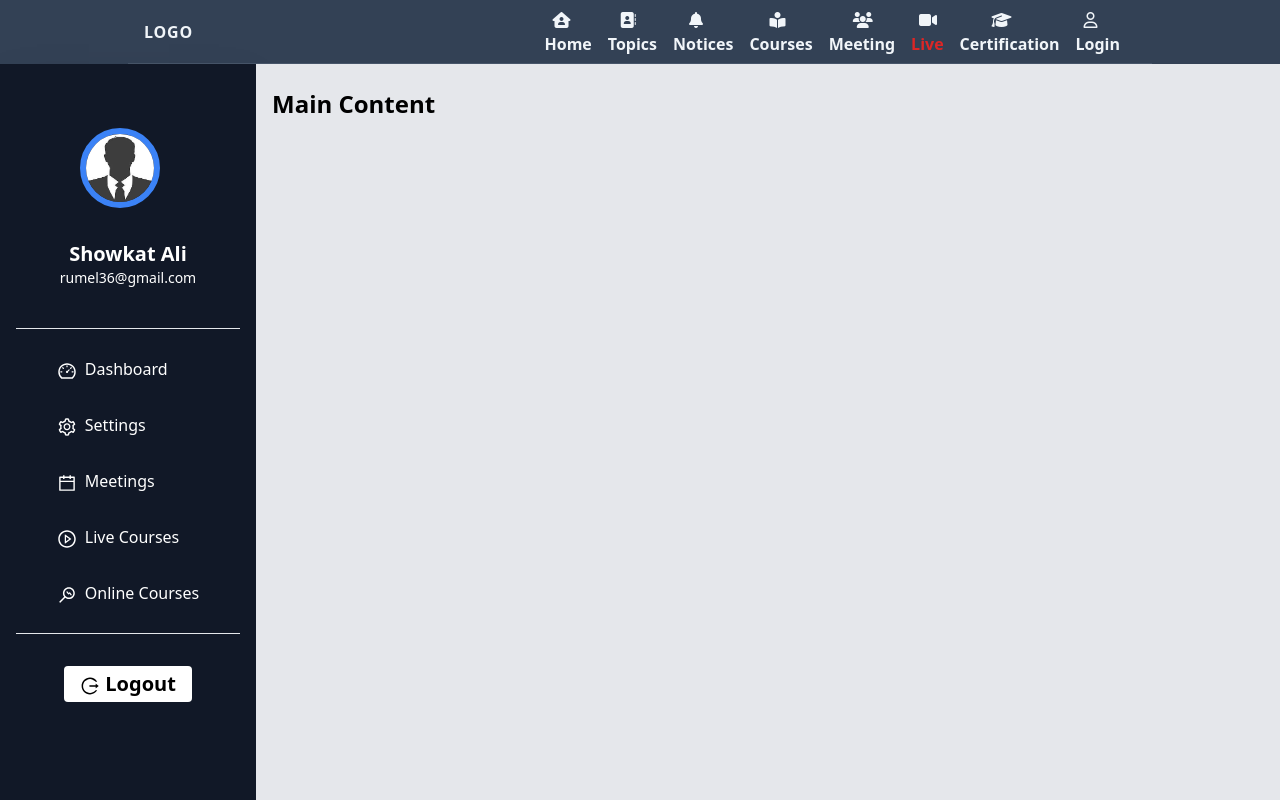
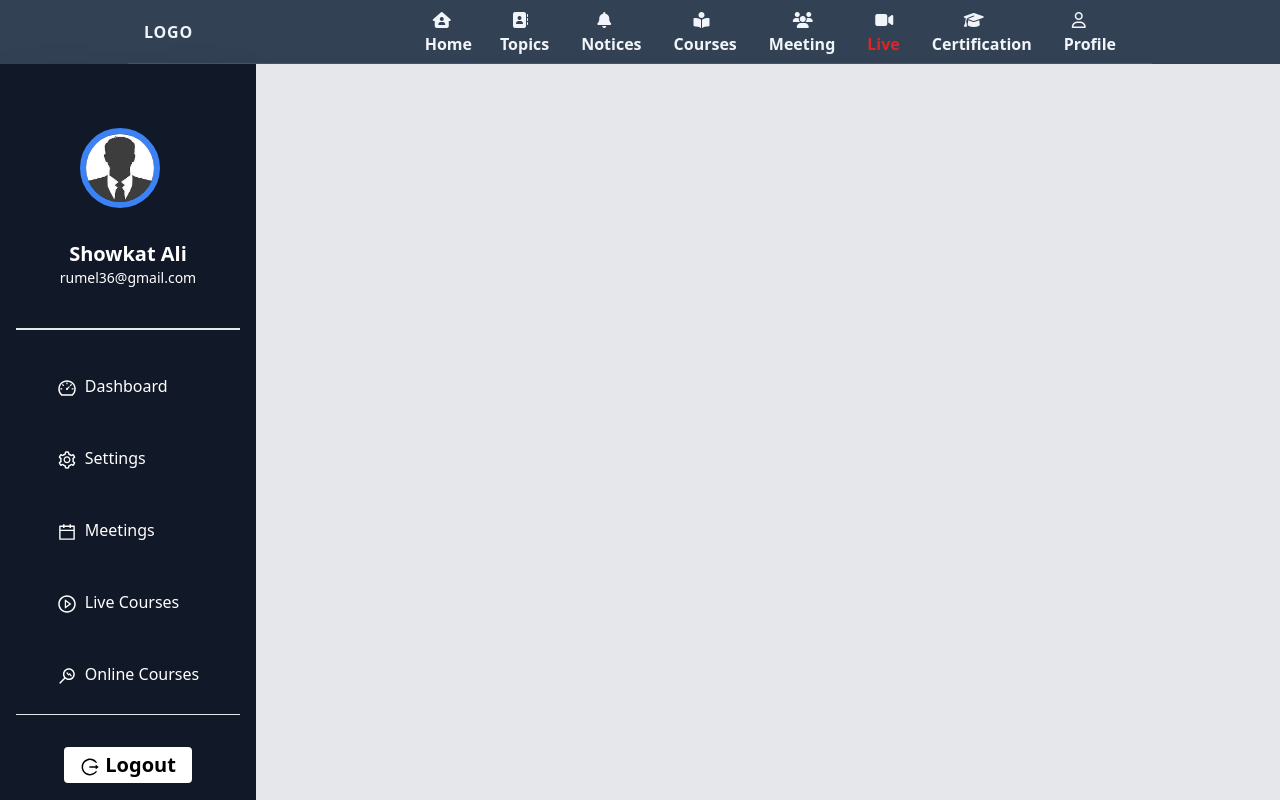
Before and after one commit to Sadekinchowdhury/E-learnig, a React (Create React App) app: page /profile in a window 1280 px wide. Shown: the top 800 px of the page. Built offline with nearby package versions, Linux system fonts and the light colour scheme.

Commit message:
navabr edit,profile dashboard make

```diff
--- a/src/App.js
+++ b/src/App.js
@@ -1,7 +1,7 @@
 import "./App.css";
-import React from "react";
+import React, { Children } from "react";
 import Navbar from "./components/Navbar";
-import { BrowserRouter, Routes, Route } from "react-router-dom";
+import { BrowserRouter, Routes, Route, Outlet } from "react-router-dom";
 import Home from "./Home";
 import DigitalMarketing from "./components/topics/DigitalMarketing";
 import AppDevelopment from "./components/topics/AppDevelopment";
@@ -28,6 +28,11 @@ import Live from "./components/live/Live";
 import Lives from "./components/live/Lives";
 
 import CourseDetails from "./components/courses/CourseDetails";
+import ProfileDashboard from "./DashBoard/ProfileDashboard/ProfileDashboard";
+import Setting from "./DashBoard/Setting/Setting";
+import LiveMettings from "./DashBoard/LiveMettings/LiveMettings";
+import LiveCourse from "./DashBoard/LiveCourse/LiveCourse";
+
 
 
 function App() {
@@ -100,8 +105,28 @@ function App() {
                         element={<SignIn />}></Route>
                     <Route path="/signup"
                         element={<Signup />}></Route>
-                    <Route path="/profile"
-                        element={<Profile />}></Route>
+                    {/* <Route path="/profile"
+                        element={<Profile />}
+                    >
+                        <Route path="/profile/dashboard"
+                            element={<ProfileDashboard />}
+                        >
+
+                        </Route>
+                    </Route> */}
+
+                    <Route path="/profile" element={<Profile />}>
+                        <Route path="/profile/dashboard" element={<ProfileDashboard />} />
+                        <Route path="/profile/setting" element={<Setting />} />
+                        <Route path="/profile/meeting" element={<LiveMettings />} />
+                        <Route path="/profile/livecourse" element={<LiveCourse />} />
+                        {/* <Route path="/profile/" element={ } />
+                        <Route path="/profile/" element={ } />
+                        <Route path="/profile/" element={ } />
+                        <Route path="/profile/" element={ } /> */}
+
+                    </Route>
+
                 </Routes>
                 <Footer />
             </BrowserRouter>
--- /dev/null
+++ b/src/DashBoard/LiveCourse/LiveCourse.js
@@ -0,0 +1,11 @@
+import React from 'react';
+
+const LiveCourse = () => {
+    return (
+        <div>
+
+        </div>
+    );
+};
+
+export default LiveCourse;
--- /dev/null
+++ b/src/DashBoard/LiveMettings/LiveMettings.js
@@ -0,0 +1,11 @@
+import React from 'react';
+
+const LiveMettings = () => {
+    return (
+        <div>
+
+        </div>
+    );
+};
+
+export default LiveMettings;
--- /dev/null
+++ b/src/DashBoard/ProfileDashboard/ProfileDashboard.js
@@ -0,0 +1,11 @@
+import React from 'react';
+
+const ProfileDashboard = () => {
+    return (
+        <div className='h-screen bg-red-500'>
+
+        </div>
+    );
+};
+
+export default ProfileDashboard;
--- /dev/null
+++ b/src/DashBoard/Setting/Setting.js
@@ -0,0 +1,11 @@
+import React from 'react';
+
+const Setting = () => {
+    return (
+        <div>
+            <h1>settings</h1>
+        </div>
+    );
+};
+
+export default Setting;
--- a/src/DashBoard/SidebarMenu.js
+++ b/src/DashBoard/SidebarMenu.js
@@ -2,6 +2,7 @@ import React from 'react';
 import { IconContext } from 'react-icons';
 import { AiOutlineDashboard, AiOutlineSetting, AiOutlineLogout } from 'react-icons/ai';
 import { AiOutlineCalendar, AiOutlinePlayCircle, AiOutlineMonitor } from 'react-icons/ai';
+import { Link } from 'react-router-dom';
 
 const Sidebar = () => {
     return (
@@ -10,36 +11,36 @@ const Sidebar = () => {
 
                 <nav className="flex-grow">
                     <ul className="flex flex-col">
-                        <li className="p-4 hover:bg-gray-800">
+                        <Link to="/profile/dashboard" className="p-4 mt-4 hover:rounded-lg  hover:border-blue-700 hover:border-[0.5px] transition duration-300 hover:scale-110 hover:bg-gray-800">
                             <IconContext.Provider value={{ className: 'inline-block mr-2' }}>
                                 <AiOutlineDashboard size={20} />
                             </IconContext.Provider>
                             Dashboard
-                        </li>
-                        <li className="p-4 hover:bg-gray-800">
+                        </Link>
+                        <Link to="/profile/setting" className="p-4 mt-4 hover:rounded-lg  hover:border-blue-700 hover:border-[0.5px] transition duration-300 hover:scale-110 hover:bg-gray-800">
                             <IconContext.Provider value={{ className: 'inline-block mr-2' }}>
                                 <AiOutlineSetting size={20} />
                             </IconContext.Provider>
                             Settings
-                        </li>
-                        <li className="p-4 hover:bg-gray-800">
+                        </Link>
+                        <Link to="/profile/meeting" className="p-4 mt-4 hover:rounded-lg  hover:border-blue-700 hover:border-[0.5px] transition duration-300 hover:scale-110 hover:bg-gray-800">
                             <IconContext.Provider value={{ className: 'inline-block mr-2' }}>
                                 <AiOutlineCalendar size={20} />
                             </IconContext.Provider>
                             Meetings
-                        </li>
-                        <li className="p-4 hover:bg-gray-800">
+                        </Link>
+                        <Link to="/profile/livecourse" className="p-4 mt-4 hover:rounded-lg  hover:border-blue-700 hover:border-[0.5px] transition duration-300 hover:scale-110 hover:bg-gray-800">
                             <IconContext.Provider value={{ className: 'inline-block mr-2' }}>
                                 <AiOutlinePlayCircle size={20} />
                             </IconContext.Provider>
                             Live Courses
-                        </li>
-                        <li className="p-4 hover:bg-gray-800">
+                        </Link>
+                        <Link to="/profile/onlinecourse" className="p-4 mt-4 hover:rounded-lg  hover:border-blue-700 hover:border-[0.5px] transition duration-300 hover:scale-110 hover:bg-gray-800">
                             <IconContext.Provider value={{ className: 'inline-block mr-2' }}>
                                 <AiOutlineMonitor size={20} />
                             </IconContext.Provider>
                             Online Courses
-                        </li>
+                        </Link>
                     </ul>
                 </nav>
 
--- a/src/components/Menu.js
+++ b/src/components/Menu.js
@@ -6,187 +6,100 @@ export default function Menu() {
     // const [showModal, setShowModal] = useState(null);
 
     return (
-        <div className="px-2  md:px-0 py-3 space-y-2 md:space-y-0 md:space-x-2 font-medium text-slate-100" id="main_menu">
-            <ul className="md:flex p-1 md:p-2 text-sm md:text-base" id="menu_nav">
+        <div className="px-2  md:px-0  space-y-2 md:space-y-0 md:space-x-2 font-medium text-slate-100" id="main_menu">
+            <ul className="md:flex lg:items-center lg:justify-center text-start gap-2 md:p-2 text-sm md:text-base" id="menu_nav">
                 {/* Home */}
-                <li class="relative mx-1 px-1 py-2 group mb-1 md:mb-0" id="button_admin">
-                    <i class="fa-sharp fa-solid fa-house-user ml-2"></i><br />
-                    <Link to="/" class="font-semibold whitespace-no-wrap text-slate-100 hover:text-yellow-300">
+                <Link to="/" className="relative lg:block flex  lg:px-2  lg:py-1 duration-1000 hover:scale-105 hover:text-pink-700 transition rounded-xl    lg:hover:border-sky-500 lg:hover:border-[2px] py-2  group mb-1 md:mb-0" id="button_admin">
+                    <i class="lg:mr-0 mr-1 fa-sharp fa-solid fa-house-user ml-2"></i><br />
+                    <li class=" font-semibold whitespace-no-wrap text-slate-100 hover:text-yellow-300">
                         <span class="firstlevel">Home</span>
-                    </Link>
-                </li>
+                    </li>
+                </Link>
                 {/* Topics */}
-                <li class="relative mx-1 px-1 py-2 group mb-1 md:mb-0" id="button_admin">
+                <Link to="/service" className="relative lg:block flex  lg:px-2  lg:py-1 duration-1000 hover:scale-105 hover:text-pink-700 transition rounded-xl    lg:hover:border-sky-500 lg:hover:border-[2px] mx-1 px-1 py-2 group mb-1 md:mb-0" id="button_admin">
                     <i class="fa-solid fa-address-book ml-3"></i><br />
-                    <Link to="/service" class="font-semibold whitespace-no-wrap text-slate-100 hover:text-yellow-300">
+                    <li class="font-semibold whitespace-no-wrap text-slate-100 hover:text-yellow-300">
                         <span class="firstlevel">Topics</span>
-                    </Link>
-                </li>
+                    </li>
+                </Link>
                 {/* Notices */}
-                <li className="relative mx-1 px-1 py-2 group mb-1 md:mb-0" id="button_admin">
+                <Link to="/notices" className="relative lg:block flex  lg:px-2  lg:py-1 duration-1000 hover:scale-105 hover:text-pink-700 transition rounded-xl    lg:hover:border-sky-500 lg:hover:border-[2px] mx-1 px-1 py-2 group mb-1 md:mb-0" id="button_admin">
                     <i class="fa-solid fa-bell ml-4"></i><br />
-                    <Link to="/notices" className="font-semibold whitespace-no-wrap text-slate-100 hover:text-yellow-300">
+                    <li className="font-semibold whitespace-no-wrap text-slate-100 hover:text-yellow-300">
                         <span className="firstlevel">Notices</span>
-                    </Link>
-                </li>
+                    </li>
+                </Link>
                 {/* Courses */}
-                <li className="relative mx-1 px-1 py-2 group mb-1 md:mb-0" id="button_admin">
+                <Link to="/course" className="relative lg:block flex  lg:px-2  lg:py-1 duration-1000 hover:scale-105 hover:text-pink-700 transition rounded-xl    lg:hover:border-sky-500 lg:hover:border-[2px] mx-1 px-1 py-2 group mb-1 md:mb-0" id="button_admin">
                     <i class="fa-solid fa-book-open-reader ml-5"></i><br />
                     <a className="font-semibold whitespace-no-wrap text-slate-100 hover:text-yellow-300">
                         <span className="firstlevel">
-                            <Link to="/course">Courses</Link>
+                            <li >Courses</li>
                         </span>
                     </a>
-                </li>
+                </Link>
                 {/* Meeting */}
-                <li className="relative mx-1 px-1 py-2 group mb-1 md:mb-0" id="button_admin">
+                <Link to="/meeting" className="relative lg:block flex  lg:px-2  lg:py-1 duration-1000 hover:scale-105 hover:text-pink-700 transition rounded-xl    lg:hover:border-sky-500 lg:hover:border-[2px] mx-1 px-1 py-2 group mb-1 md:mb-0" id="button_admin">
                     <i class="fa-solid fa-users ml-6"></i><br />
                     <a className="font-semibold whitespace-no-wrap text-slate-100 hover:text-yellow-300">
                         <span className="last firstlevel">
-                            <Link to="/meeting">
+                            <li >
                                 Meeting
-                            </Link>
-                            {/* <div> {
-                                showModal && (
-                                    <div className="fixed z-10 inset-0 overflow-y-auto">
+                            </li>
 
-                                        <div className="px-1 pb-8 text-center sm:block sm:p-0 mt-8">
-                                            <div className="fixed inset-0 transition-opacity">
-                                                <div className="absolute inset-0 bg-gray-500 opacity-75"></div>
-                                            </div>
-                                            <span className="hidden sm:inline-block sm:align-middle sm:h-screen" aria-hidden="true">
-                                                &#8203;
-                                            </span>
-                                            <div className="inline-block align-bottom bg-white rounded-lg text-left overflow-hidden shadow-xl transform transition-all sm:my-8 sm:align-middle sm:max-w-lg sm:w-full" role="dialog" aria-modal="true" aria-labelledby="modal-headline">
-                                                <div className="bg-white px-4  pt-5 pb-4 sm:p-6 sm:pb-4">
-                                                    <div className="flex items-center justify-center">
-
-                                                        <div className="mt-3 text-center sm:mt-0 sm:ml-4 sm:text-left">
-
-                                                            <div className="mt-2">
-                                                                <div className="mb-4">
-
-                                                                    <input type="text" id="username" placeholder="UserName" className="shadow appearance-none border rounded w-full py-2 px-3 text-gray-700 leading-tight focus:outline-none focus:shadow-outline"/>
-                                                                </div>
-                                                                <div className="mb-4">
-
-                                                                    <input type="password" id="password" placeholder="Password" className="shadow appearance-none border rounded w-full py-2 px-3 text-gray-700 leading-tight focus:outline-none focus:shadow-outline"/>
-                                                                </div>
-                                                                <div className="mb-4">
-
-                                                                    <input type="code" id="Secretcode" placeholder="Secret Code" className="shadow appearance-none border rounded w-full py-2 px-3 text-gray-700 leading-tight focus:outline-none focus:shadow-outline"/>
-                                                                </div>
-                                                                <div className="mb-4">
-
-                                                                    <input type="id" id="Meeting Id" placeholder="Meeting Id" className="shadow appearance-none border rounded w-full py-2 px-3 text-gray-700 leading-tight focus:outline-none focus:shadow-outline"/>
-                                                                </div>
-                                                                <div className="flex justify-center">
-                                                                    <button className="bg-blue-500 hover:bg-blue-700 text-white font-bold py-2 px-4 rounded focus:outline-none focus:shadow-outline">
-                                                                        Submit
-                                                                    </button>
-                                                                </div>
-                                                            </div>
-                                                        </div>
-                                                    </div>
-
-                                                    <div className="bg-gray-50 px-4 py-3 sm:px-6 sm:flex sm:flex-row-reverse">
-                                                        <span className="flex w-full rounded-md shadow-sm sm:ml-3 sm:w-auto">
-                                                            <button type="button" className="inline-flex justify-center w-full rounded-md border border-transparent px-4 py-2 bg-gradient-to-t bg-orange-500 text-base leading-6 font-medium text-white shadow-sm hover:bg-blue-700 focus:outline-none focus:border-blue-700 focus:shadow-outline-blue transition ease-in-out duration-150 sm:text-sm sm:leading-5"
-                                                                onClick={
-                                                                    () => setShowModal(false)
-                                                            }>
-                                                                Close
-                                                            </button>
-                                                        </span>
-                                                    </div>
-
-                                                </div>
-
-                                            </div>
-                                        </div>
-                                    </div>
-                                )
-                            } </div> */}
                         </span>
                     </a>
-                </li>
+                </Link>
                 {/* Live */}
-                <li className="relative mx-1 px-1 py-2 group mb-1 md:mb-0" id="button_admin">
+                <Link to="/live" className="relative lg:block flex  lg:px-2  lg:py-1 duration-1000 hover:scale-105 hover:text-pink-700 transition rounded-xl    lg:hover:border-sky-500 lg:hover:border-[2px] mx-1 px-1 py-2 group mb-1 md:mb-0" id="button_admin">
                     <i class="fa-solid fa-video ml-2"></i><br />
                     <a className="font-semibold whitespace-no-wrap text-slate-100 hover:text-slate-100">
                         <span className="firstlevel pt-6 text-red-600">
-                            <Link to="/live">Live</Link>
+                            <li>Live</li>
                         </span>
                     </a>
-                    {/* <ul className="absolute left-0 p-2 rounded-lg shadow-lg bg-white z-10 hidden group-hover:block">
-                        <li className="p-1 whitespace-no-wrap text-sm md:text-base text-slate-700 hover:text-gray-800 hover:bg-gray-100">
-                            <a className="px-2 py-1">
-                                <span className="">
-                                    {" "}
-                                    <Link to="/joinTheLiveClass">Join The Live Class</Link>
-                                </span>
-                            </a>
-                        </li>
-                        <li className="p-1 whitespace-no-wrap text-sm md:text-base text-slate-700 hover:text-gray-800 hover:bg-gray-100">
-                            <a className="px-2 py-1">
-                                <span className="">
-                                    {" "}
-                                    <Link to="/joinTheLiveMeeting">Join Live Meetings</Link>
-                                </span>
-                            </a>
-                        </li>
-                        <li className="p-1 whitespace-no-wrap text-sm md:text-base text-slate-700 hover:text-gray-800 hover:bg-gray-100">
-                            <a className="px-20 py-1">
-                                <span className=""></span>
-                            </a>
-                        </li>
-                    </ul> */} </li>
+                </Link>
                 {/* Certificate */}
-                <li className="relative mx-1 px-1 py-2 group mb-1 md:mb-0" id="button_admin">
+                <Link to="/certificateForm" className="relative lg:block flex  lg:px-2  lg:py-1 duration-1000 hover:scale-105 hover:text-pink-700 transition rounded-xl    lg:hover:border-sky-500 lg:hover:border-[2px] mx-1 px-1 py-2 group mb-1 md:mb-0" id="button_admin">
                     <i class="fa-solid fa-graduation-cap ml-8"></i><br />
                     <a className="font-semibold whitespace-no-wrap text-slate-100 hover:text-yellow-300">
                         <span className="last firstlevel">
-                            <Link to="/certificateForm">Certification</Link>
+                            <li>Certification</li>
                         </span>
                     </a>
                     {/* <a className="font-semibold whitespace-no-wrap text-slate-100 hover:text-yellow-300">
                         <span className="last firstlevel">
-                            <Link to="/certificate">Certificate</Link>
+                            <li to="/certificate">Certificate</li>
                         </span>
-                    </a> */} </li>
+                    </a> */} </Link>
                 {/* Login */}
-                <li className="relative mx-1 px-1 py-2 group mb-1 md:mb-0" id="button_admin">
+                <Link to='/profile' className="relative lg:block flex  lg:px-2  lg:py-1 duration-1000 hover:scale-105 hover:text-pink-700 transition rounded-xl    lg:hover:border-sky-500 lg:hover:border-[2px] mx-1 px-1 py-2 group mb-1 md:mb-0" id="button_admin">
                     <i class="fa-regular fa-user ml-2"></i><br />
                     <a className="font-semibold whitespace-no-wrap text-slate-100 hover:text-yellow-300">
-                        <span className="firstlevel">Login</span>
+                        <span className="firstlevel">Profile</span>
                     </a>
-                    <ul className="absolute left-0 p-2 rounded-lg shadow-lg bg-white z-10 hidden group-hover:block">
-                        <li className="p-1 whitespace-no-wrap text-sm md:text-base text-slate-700 hover:text-gray-800 hover:bg-gray-100">
+                    {/* <ul className="absolute left-0 p-2 rounded-lg shadow-lg bg-white z-10 hidden group-hover:block">
+                        <Link to="/profile" className="p-1 whitespace-no-wrap text-sm md:text-base text-slate-700 hover:text-gray-800 hover:bg-gray-100">
                             <a className="px-2 py-1">
                                 <span className="">
                                     {" "}
-                                    <Link to="/profile">Profile</Link>
+                                    <li >Profile</li>
                                 </span>
                             </a>
-                        </li>
-                        <li className="p-1 whitespace-no-wrap text-sm md:text-base text-slate-700 hover:text-gray-800 hover:bg-gray-100">
+                        </Link>
+                        <Link className="p-1 whitespace-no-wrap text-sm md:text-base text-slate-700 hover:text-gray-800 hover:bg-gray-100">
                             <a className="px-2 py-1">
-                                {/* <span className="">
-                                    {" "}
-                                    <Link to="/publicNotice">Log out</Link>
-                                </span> */}
-                                <span className="">
-                                    Log out
-                                </span>
+
+
                             </a>
-                        </li>
-                        <li className="p-1 whitespace-no-wrap text-sm md:text-base text-slate-700 hover:text-gray-800 hover:bg-gray-100">
+                        </Link>
+                        <Link className="p-1 whitespace-no-wrap text-sm md:text-base text-slate-700 hover:text-gray-800 hover:bg-gray-100">
                             <a className="px-20 py-1">
                                 <span className=""></span>
                             </a>
-                        </li>
-                    </ul>
-                </li>
+                        </Link>
+                    </ul> */}
+                </Link>
             </ul>
         </div>
     );
--- a/src/components/Security/Profile.js
+++ b/src/components/Security/Profile.js
@@ -50,6 +50,7 @@ import React from 'react';
 import Avator from '../../assects/images/avator.jpg'
 import { AiOutlineLogout } from 'react-icons/ai';
 import Sidebar from '../../DashBoard/SidebarMenu';
+import { Outlet } from 'react-router-dom';
 const ProfileDashboard = () => {
     return (
         <div className="flex flex-col lg:flex-row h-screen">
@@ -69,9 +70,9 @@ const ProfileDashboard = () => {
                 </div>
 
                 <div className='py-10'>
-                    <hr className='text-blue-600 ' />
+                    <hr className='border-t-2 border-blue-400"' />
                     <Sidebar></Sidebar>
-                    <hr className='text-blue-600 ' />
+                    <hr color='black' className='text-blue-600 ' />
 
                     <div className="flex items-center justify-center my-8 ">
                         <button className='text-xl font-semibold bg-white text-black px-4 hover:border-[2px] hover:border-blue-700 transition duration-700 hover:bg-slate-800 hover:text-white py-1 rounded'> <AiOutlineLogout className='inline-block' /> Logout</button>
@@ -82,9 +83,10 @@ const ProfileDashboard = () => {
             </div>
 
             {/* Main Content */}
-            <div className="bg-gray-200 flex-grow px-4 py-6">
+            <div className="bg-gray-200 flex-grow ">
                 {/* Main content */}
-                <h2 className="text-2xl font-bold mb-4">Main Content</h2>
+                <Outlet></Outlet>
+
                 {/* Add your main content here */}
             </div>
         </div>
```
